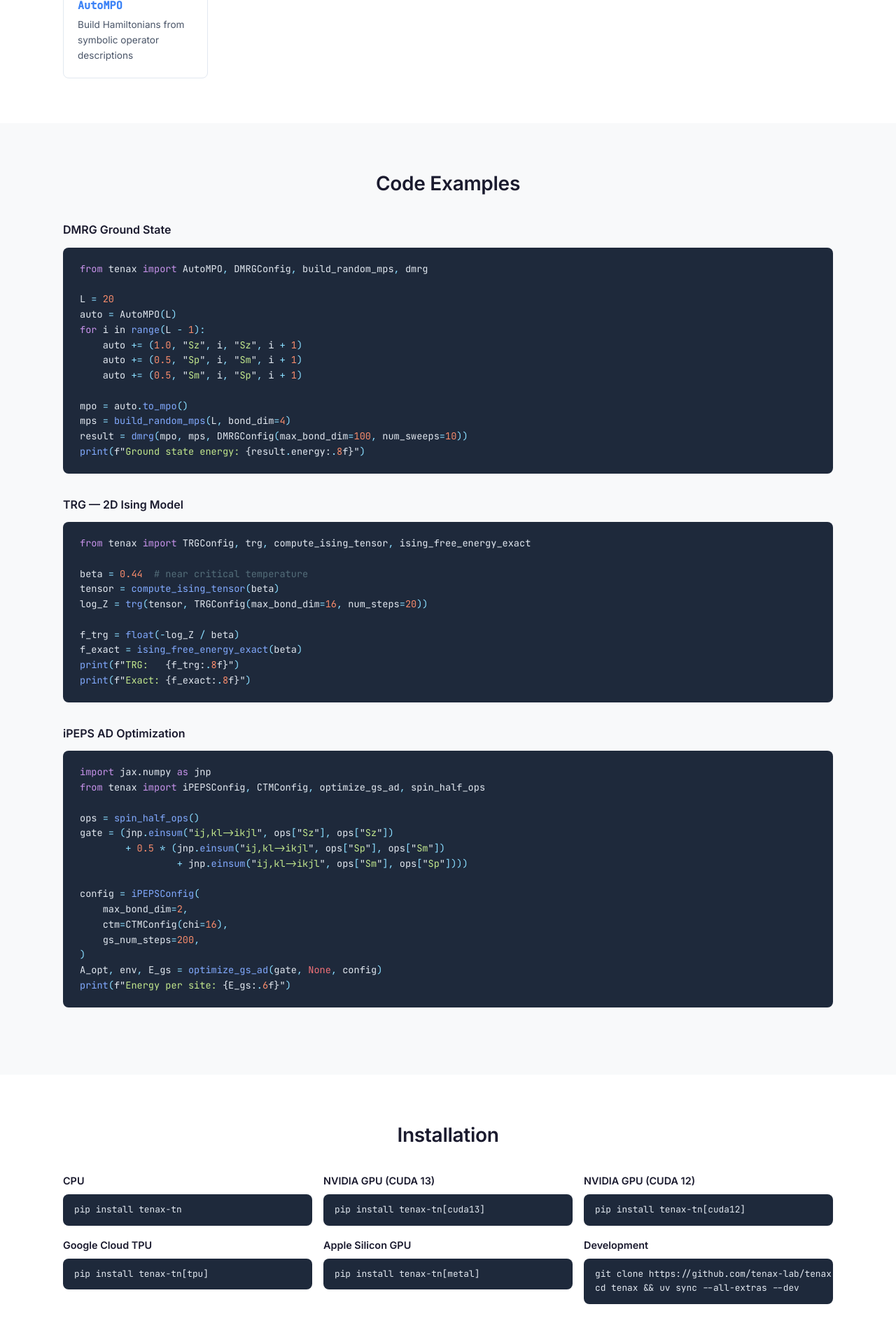
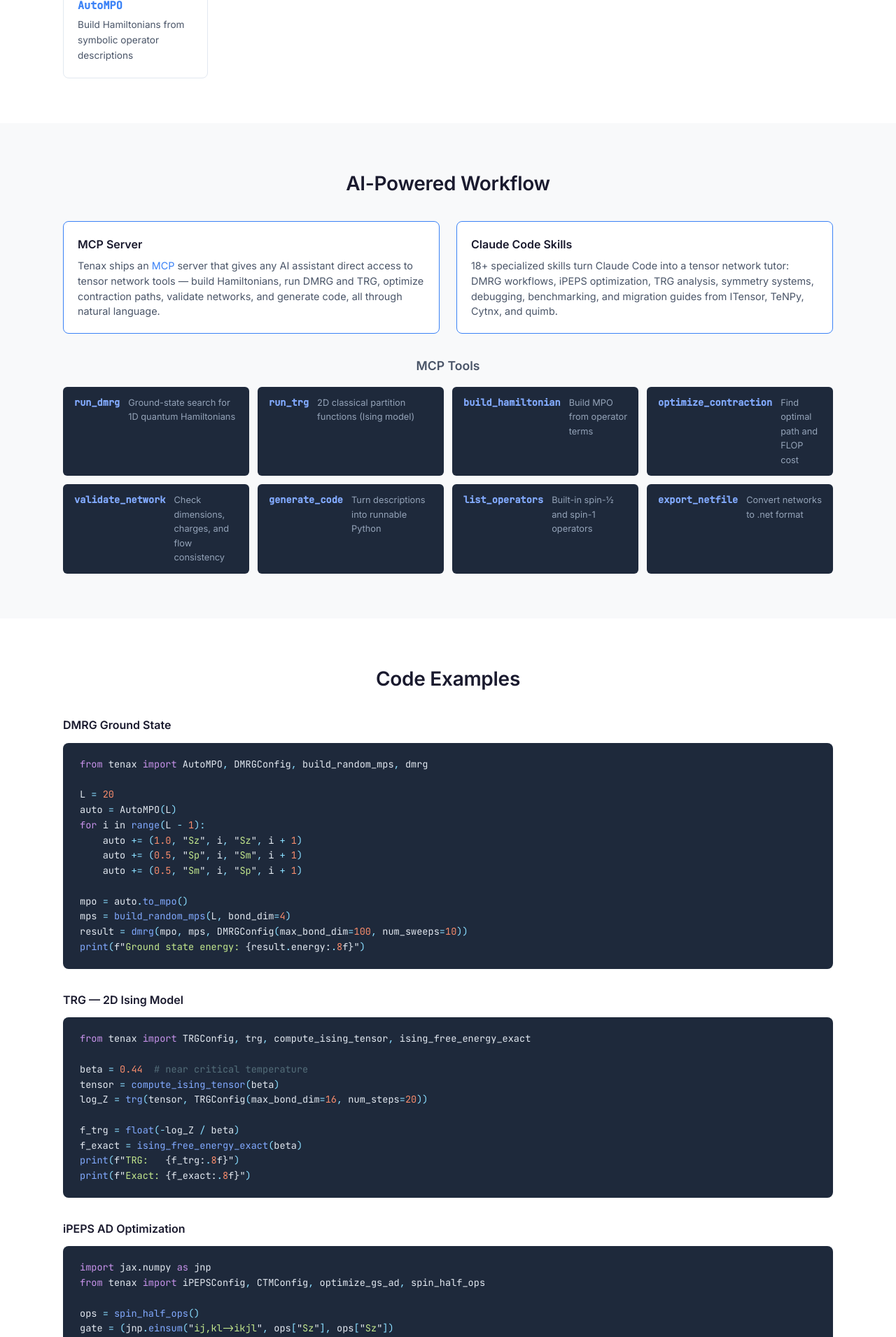
Before and after one commit to tenax-lab/tenax-lab.github.io, a Jekyll site: the page built from index.md, in a window 1280 px wide. Shown: the part 1136-3047 px from the top of the page at 70% size. Built offline with Jekyll 4.4.1, drawn with Linux system fonts in a browser that asks for light colours; some of the changed text lies outside the part shown.

Commit message:
Add AI workflow, MCP server, migration, and why-tenax sections
- New "AI-Powered Workflow" section: MCP server description with all
  8 tool cards, plus Claude Code skills highlight
- New "Why Tenax?" section: differentiability, multi-backend, benchmarks,
  1D-to-2D coverage
- New "Coming From Another Library?" section: migration cards for
  ITensor, TeNPy, Cytnx, and quimb
- CSS for tool-grid, why-grid, migration-grid, and highlight-feature

Co-Authored-By: Claude Opus 4.6 <noreply@anthropic.com>

```diff
--- a/assets/css/style.css
+++ b/assets/css/style.css
@@ -235,6 +235,115 @@ footer a:hover { color: #fff; }
   .features, .algorithms { grid-template-columns: 1fr; }
 }
 
+/* MCP tools */
+.mcp-tools {
+  margin-top: 2rem;
+}
+
+.mcp-tools h3 {
+  font-size: 1.1rem;
+  font-weight: 600;
+  margin-bottom: 1rem;
+  text-align: center;
+  color: var(--text-secondary);
+}
+
+.tool-grid {
+  display: grid;
+  grid-template-columns: repeat(auto-fit, minmax(240px, 1fr));
+  gap: 0.75rem;
+}
+
+.tool-card {
+  display: flex;
+  align-items: baseline;
+  gap: 0.75rem;
+  padding: 0.75rem 1rem;
+  border-radius: 6px;
+  background: var(--code-bg);
+  color: var(--code-text);
+  font-size: 0.85rem;
+}
+
+.tool-card code {
+  color: #82aaff;
+  font-weight: 600;
+  white-space: nowrap;
+  font-size: 0.85rem;
+}
+
+.tool-card span {
+  color: var(--text-muted);
+  font-size: 0.8rem;
+}
+
+.highlight-feature {
+  border-color: var(--accent);
+  border-width: 1.5px;
+}
+
+/* Why Tenax grid */
+.why-grid {
+  display: grid;
+  grid-template-columns: repeat(auto-fit, minmax(240px, 1fr));
+  gap: 1.5rem;
+}
+
+.why-card {
+  padding: 1.25rem;
+  border-radius: 8px;
+  border: 1px solid var(--border);
+  background: var(--bg-card);
+}
+
+.why-card h3 {
+  font-size: 1rem;
+  font-weight: 600;
+  margin-bottom: 0.4rem;
+}
+
+.why-card p {
+  font-size: 0.9rem;
+  color: var(--text-secondary);
+  line-height: 1.5;
+}
+
+/* Migration grid */
+.migration-grid {
+  display: grid;
+  grid-template-columns: repeat(auto-fit, minmax(220px, 1fr));
+  gap: 1rem;
+  margin-top: 1.5rem;
+}
+
+.migration-card {
+  padding: 1.25rem;
+  border-radius: 8px;
+  border: 1px solid var(--border);
+  background: var(--bg-card);
+}
+
+.migration-card h3 {
+  font-size: 1rem;
+  font-weight: 600;
+  margin-bottom: 0.3rem;
+  font-family: var(--font-mono);
+  color: var(--accent);
+}
+
+.migration-card p {
+  font-size: 0.85rem;
+  color: var(--text-secondary);
+  line-height: 1.5;
+}
+
+/* Responsive additions */
+@media (max-width: 640px) {
+  .tool-grid { grid-template-columns: 1fr; }
+  .why-grid { grid-template-columns: 1fr; }
+  .migration-grid { grid-template-columns: 1fr; }
+}
+
 /* Syntax highlighting (basic) */
 .highlight .k, .highlight .kn, .highlight .kd { color: #c792ea; }
 .highlight .s, .highlight .s1, .highlight .s2 { color: #c3e88d; }
--- a/index.md
+++ b/index.md
@@ -69,6 +69,63 @@ layout: default
   <div class="algo-card">
     <h3>AutoMPO</h3>
     <p>Build Hamiltonians from symbolic operator descriptions</p>
+  </div>
+</div>
+
+</div>
+</section>
+
+<section>
+<div class="container" markdown="1">
+
+## AI-Powered Workflow
+
+<div class="features">
+  <div class="feature highlight-feature">
+    <h3>MCP Server</h3>
+    <p>Tenax ships an <a href="https://modelcontextprotocol.io">MCP</a> server that gives any AI assistant direct access to tensor network tools — build Hamiltonians, run DMRG and TRG, optimize contraction paths, validate networks, and generate code, all through natural language.</p>
+  </div>
+  <div class="feature highlight-feature">
+    <h3>Claude Code Skills</h3>
+    <p>18+ specialized skills turn Claude Code into a tensor network tutor: DMRG workflows, iPEPS optimization, TRG analysis, symmetry systems, debugging, benchmarking, and migration guides from ITensor, TeNPy, Cytnx, and quimb.</p>
+  </div>
+</div>
+
+<div class="mcp-tools">
+  <h3>MCP Tools</h3>
+  <div class="tool-grid">
+    <div class="tool-card">
+      <code>run_dmrg</code>
+      <span>Ground-state search for 1D quantum Hamiltonians</span>
+    </div>
+    <div class="tool-card">
+      <code>run_trg</code>
+      <span>2D classical partition functions (Ising model)</span>
+    </div>
+    <div class="tool-card">
+      <code>build_hamiltonian</code>
+      <span>Build MPO from operator terms</span>
+    </div>
+    <div class="tool-card">
+      <code>optimize_contraction</code>
+      <span>Find optimal path and FLOP cost</span>
+    </div>
+    <div class="tool-card">
+      <code>validate_network</code>
+      <span>Check dimensions, charges, and flow consistency</span>
+    </div>
+    <div class="tool-card">
+      <code>generate_code</code>
+      <span>Turn descriptions into runnable Python</span>
+    </div>
+    <div class="tool-card">
+      <code>list_operators</code>
+      <span>Built-in spin-½ and spin-1 operators</span>
+    </div>
+    <div class="tool-card">
+      <code>export_netfile</code>
+      <span>Convert networks to .net format</span>
+    </div>
   </div>
 </div>
 
@@ -150,6 +207,62 @@ print(f"Energy per site: {E_gs:.6f}")
 <section>
 <div class="container" markdown="1">
 
+## Why Tenax?
+
+<div class="why-grid">
+  <div class="why-card">
+    <h3>Fully differentiable</h3>
+    <p>Every algorithm works with JAX's <code>grad</code> and <code>jit</code>. AD-based iPEPS optimization uses implicit differentiation through the CTM fixed point for stable gradients.</p>
+  </div>
+  <div class="why-card">
+    <h3>Run anywhere</h3>
+    <p>Same code runs on CPU, NVIDIA GPU (CUDA 12/13), Google Cloud TPU, and Apple Silicon (Metal). No code changes — just install the right backend.</p>
+  </div>
+  <div class="why-card">
+    <h3>Benchmark suite</h3>
+    <p>CLI-driven performance benchmarks for every algorithm across all backends. Compare wall-clock timings with a single command and export to JSON or CSV.</p>
+  </div>
+  <div class="why-card">
+    <h3>From 1D to 2D</h3>
+    <p>Covers the full range: finite DMRG, iDMRG (chains and infinite cylinders), 2D cylinder DMRG, iPEPS ground states, and quasiparticle excitation spectra.</p>
+  </div>
+</div>
+
+</div>
+</section>
+
+<section>
+<div class="container" markdown="1">
+
+## Coming From Another Library?
+
+Tenax provides migration guides with side-by-side concept mapping for:
+
+<div class="migration-grid">
+  <div class="migration-card">
+    <h3>ITensor</h3>
+    <p>Julia/C++ &rarr; Tenax. Maps Index, ITensor, MPS, AutoMPO to Tenax equivalents.</p>
+  </div>
+  <div class="migration-card">
+    <h3>TeNPy</h3>
+    <p>Maps Site, MPS, MPO, Model, and Engine classes to Tenax patterns.</p>
+  </div>
+  <div class="migration-card">
+    <h3>Cytnx</h3>
+    <p>UniTensor, Bond, Network &rarr; DenseTensor, SymmetricTensor, NetworkBlueprint.</p>
+  </div>
+  <div class="migration-card">
+    <h3>quimb</h3>
+    <p>Maps Tensor, TensorNetwork, DMRG, and TEBD to Tenax equivalents.</p>
+  </div>
+</div>
+
+</div>
+</section>
+
+<section>
+<div class="container" markdown="1">
+
 ## Installation
 
 <div class="install-grid">
```
